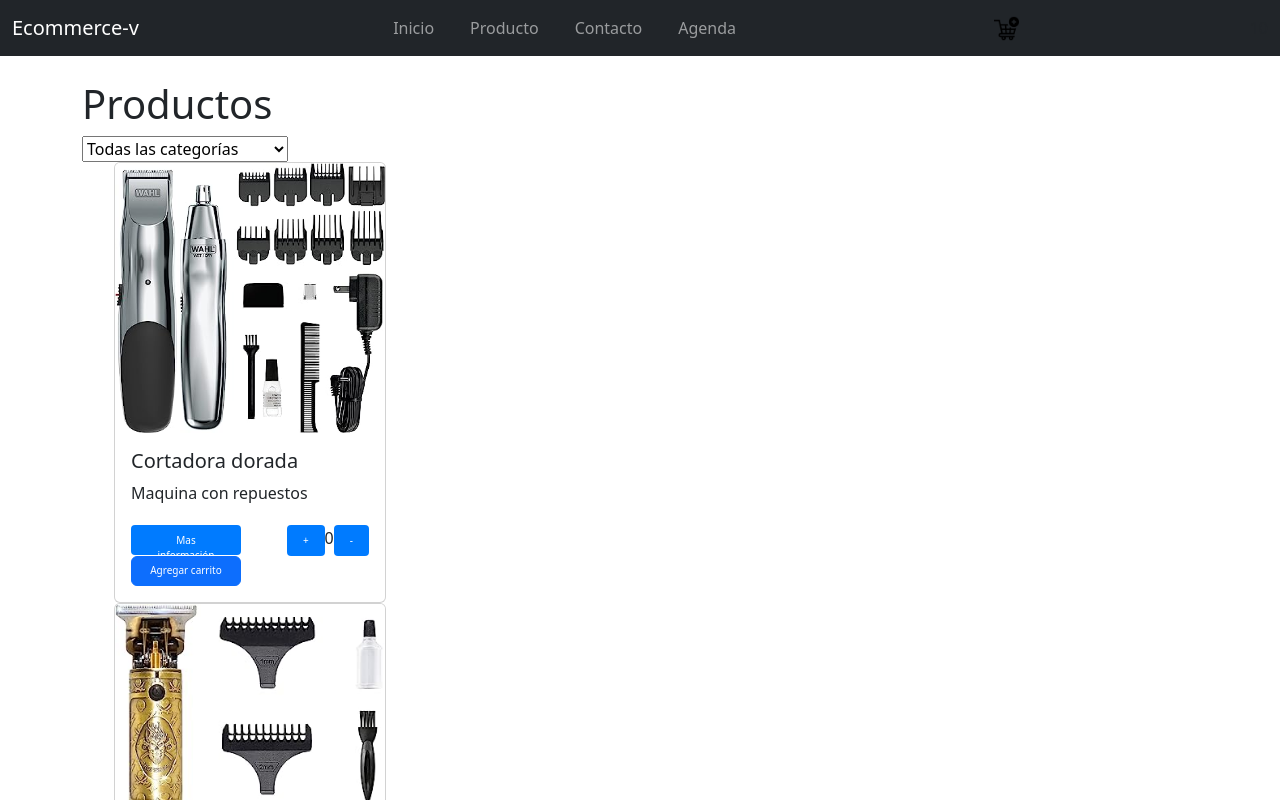
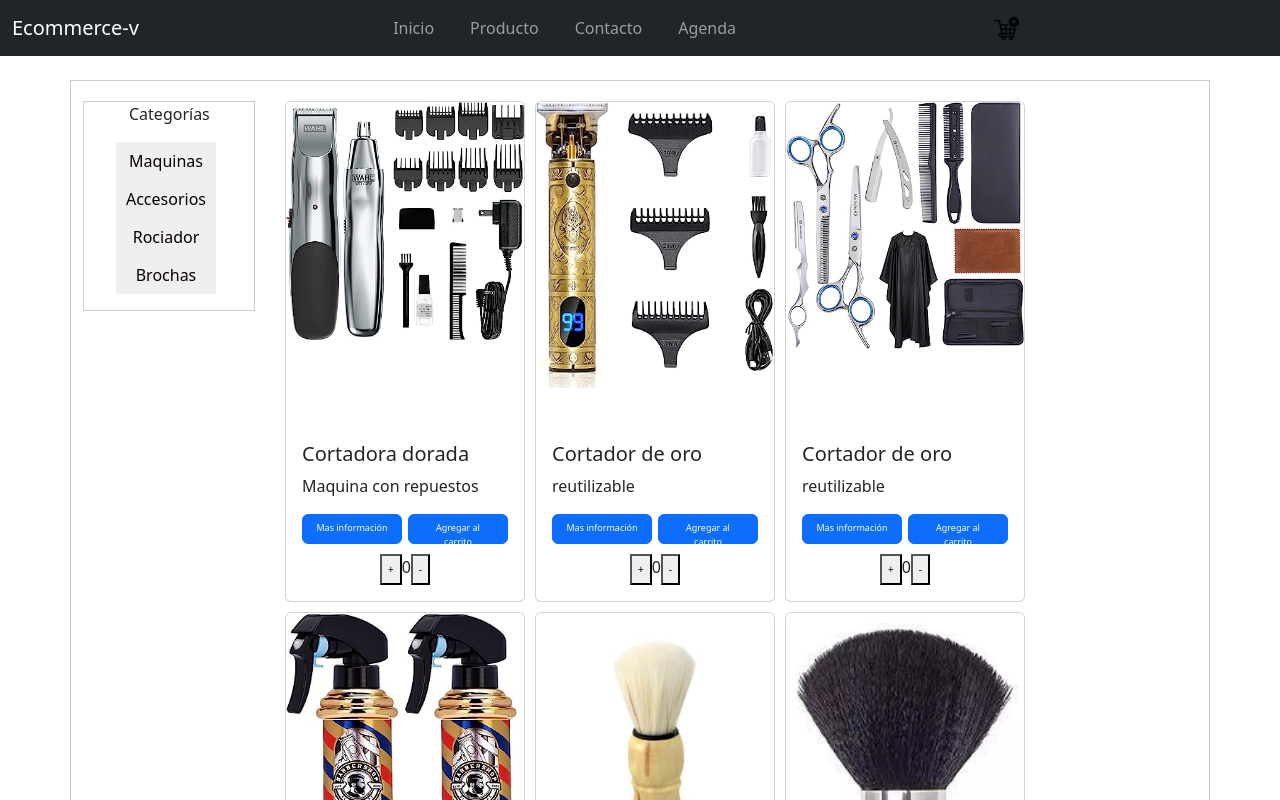
Before and after one commit to Brgarcia16/ecommerce-v, a React (Vite) app: page /productos in a window 1280 px wide. Shown: the top 800 px of the page. Built offline with nearby package versions, Linux system fonts and the light colour scheme.

Commit message:
Pantalla productos

```diff
--- a/src/App.css
+++ b/src/App.css
@@ -1,3 +1,62 @@
+.container_product {
+    width: 100%;
+    border: 1px solid rgba(0, 0, 0, 0.2);
+}
+
+.cardContainer {
+    list-style: none;
+    padding: 0;
+    margin: 0;
+    display: flex;
+    flex-wrap: wrap;
+    /* justify-content: space-between; */
+    /* Otros estilos para la lista de tarjetas si los necesitas */
+}
+
+.custom-container {
+    width: 90%;
+    margin: 0 auto;
+    border: 1px solid rgba(0, 0, 0, 0.2);
+    padding: 20px;
+}
+
+.content-wrapper {
+    display: flex;
+    gap: 30px;
+}
+
+.categories-list {
+    width: 172px;
+    border: 1px solid rgba(0, 0, 0, 0.2);
+    align-self: flex-start;
+}
+
+#category_subtitle{
+    padding-left: 45px;
+}
+
+
+.buttonCategory {
+    width: 100px;
+    padding: 7px 8px;
+    font-size: 16px;
+    color: #0a0101;
+    border: none;
+    transition: background-color 0.3s ease;
+}
+
+#ul_class{
+    list-style-type: none;
+}
+
+.buttonCategory:hover {
+    background-color: #c9dbe7;
+}
+
+.main-content {
+    flex: 3;
+}
+
 .Card {
     border: 1px solid #ccc;
     border-radius: 8px;
@@ -9,33 +68,18 @@
     margin-bottom: 10px;
 }
 
-.button-container {
-    display: flex;
-    justify-content: space-between;
-    margin-top: 20px;
-}
-
-.button-container button {
-    padding: 8px 16px;
-    border: none;
-    border-radius: 4px;
-    background-color: #007bff;
-    color: white;
-    cursor: pointer;
-}
-
 #incrementadorButtons {
     height: 31px;
     font-size: 10px;
 }
 
 #moreInformation {
-    font-size: 10px;
+    font-size: 9px;
 }
 
 #buttonMorInformation,
 #buttonAddCart {
-    width: 110px;
+    width: 100px;
     height: 30px;
 }
 
@@ -82,4 +126,90 @@
 
 .sin-subrayado {
     text-decoration: none;
-  }
+}
+
+.cardContainer {
+    list-style: none;
+    padding: 0;
+    margin: 0;
+    display: flex;
+    flex-wrap: wrap;
+    gap: 10px;
+    /* justify-content: space-between; */
+}
+
+.card-image {
+    max-height: 400px;
+    object-fit: cover;
+    overflow: hidden;
+}
+
+.image-container {
+    height: 300px;
+    overflow: hidden;
+    position: relative;
+}
+
+.line {
+    background-color: red;
+}
+
+.button-container {
+    display: flex;
+    flex-direction: column;
+    align-items: center;
+}
+
+.buttons-group {
+    display: flex;
+    justify-content: space-between;
+    width: 100%;
+    margin-bottom: 10px;
+    /* Espacio entre los botones y el incrementador */
+}
+
+
+/* Estilos del componente de carga */
+.loader-overlay {
+    /* Estilos para la superposición del modal */
+    position: fixed;
+    top: 0;
+    left: 0;
+    width: 100%;
+    height: 100%;
+    background-color: rgba(0, 0, 0, 0.5); /* Fondo oscurecido */
+    display: flex;
+    justify-content: center;
+    align-items: center;
+    z-index: 9999; /* Asegura que el modal esté encima del resto del contenido */
+}
+
+/* Estilos para el texto de carga */
+.loading-text {
+    color: rgb(17, 1, 1); /* Color del texto */
+    font-weight: bold; /* Estilo del texto */
+    position: relative; /* Posición relativa para el texto */
+    overflow: hidden; /* Oculta el exceso de texto */
+}
+
+/* Animación de la barra de progreso */
+.loading-text::before {
+    content: ''; /* Contenido vacío */
+    position: absolute;
+    top: 0;
+    left: 0;
+    width: 100%;
+    height: 100%;
+    background: linear-gradient(90deg, rgba(255, 255, 255, 0), rgba(255, 255, 255, 1)); /* Gradiente lineal para la barra */
+    animation: progress 2s linear infinite; /* Animación de la barra */
+}
+
+/* Animación de la barra de progreso */
+@keyframes progress {
+    0% {
+        transform: translateX(-100%); /* Barra fuera de la pantalla a la izquierda */
+    }
+    100% {
+        transform: translateX(100%); /* Barra fuera de la pantalla a la derecha */
+    }
+}
--- a/src/components/ItemListContainer.jsx
+++ b/src/components/ItemListContainer.jsx
@@ -15,24 +15,29 @@ export const ItemListContainer = props => {
     const { id } = useParams();
 
     const [categoriaSeleccionada, setCategoriaSeleccionada] = useState(null);
-    const handleCategoriaChange = (event) => {
-        setCategoriaSeleccionada(event.target.value);
+    const handleCategoriaChange = (categoria) => {
+        setCategoriaSeleccionada(categoria);
     };
 
+
     return (
-        <Container className='mt-4'>
-            <div>
-                <h1>Productos</h1>
+        <Container className='mt-4 custom-container'>
+            <div className="content-wrapper">
+                <div className="categories-list">
+                    <p id="category_subtitle">Categorías</p>
+                    <ul id="ul_class">
+                        {categorias.map((categoria) => (
+                            <li key={categoria}>
+                                <button className='buttonCategory' onClick={() => handleCategoriaChange(categoria)}>
+                                    {categoria}
+                                </button>
+                            </li>
+                        ))}
+                    </ul>
+                </div>
+                <div className="main-content">
                     <ItemList items={items} />
-                <select onChange={handleCategoriaChange} value={categoriaSeleccionada || ''}>
-                    <option value="">Todas las categorías</option>
-                    {categorias.map((categoria) => (
-                        <option key={categoria} value={categoria}>
-                            {categoria}
-                        </option>
-                    ))}
-                </select>
-                <ul>
+                    <ul className="cardContainer">
                         {products.filter((item) =>
                             categoriaSeleccionada === null ||
                             item.category === categoriaSeleccionada
@@ -41,6 +46,7 @@ export const ItemListContainer = props => {
                         ))}
                     </ul>
                 </div>
+            </div>
         </Container>
     );
 };
--- a/src/components/item.jsx
+++ b/src/components/item.jsx
@@ -3,25 +3,38 @@ import Button from 'react-bootstrap/Button';
 import Card from 'react-bootstrap/Card';
 import { IncrementadorCantidad } from './incrementador'
 import React, { useState } from 'react';
+import { MostrarToast } from './toast';
 
 
 export const Item = ({ item }) => {
   const [cantidad, setCantidad] = useState(0);
+
+  const [mostrar, setMostrar] = useState(false);
+
+  const handleClick = () => {
+    setMostrar(true); // Al hacer clic, mostramos el toast
+  };
   return (
-    <Card style={{ width: '17rem'}}>
-      <Card.Img variant="top" src={item.urlPicture} />
+    <Card style={{ width: '15rem' }}>
+      <div className='image-container'>
+        <Card.Img variant="top" src={item.urlPicture} className="card-image" />
+      </div>
+      <br className='line'/>
       <Card.Body className='bodyCard'>
         <Card.Title>{item.title}</Card.Title>
         <Card.Text>
           {item.description}
         </Card.Text>
         <div className='button-container'>
-          <Link to={`/item/${item.id}`}>
-            <Button variant="primary" id='buttonMorInformation'><p id='moreInformation'>Mas información</p></Button>
-          </Link>
-          <IncrementadorCantidad cantidad={cantidad} setCantidad={setCantidad}/>
+          <div className="buttons-group">
+            <Link to={`/item/${item.id}`}>
+              <Button variant="primary" id='buttonMorInformation'><p id='moreInformation'>Mas información</p></Button>
+            </Link>
+            <Button id='buttonAddCart' onClick={handleClick}><p id='moreInformation'>Agregar al carrito</p> </Button>
+          </div>
+          <IncrementadorCantidad cantidad={cantidad} setCantidad={setCantidad} />
         </div>
-        <Button id='buttonAddCart' onClick={() => alert("Se agregaron una cantidad de " + {cantidad}.cantidad + "")}><p id='moreInformation'>Agregar carrito</p></Button>
+        {mostrar && <MostrarToast onClose={() => setMostrar(false)} cantidad={cantidad} />} {}
       </Card.Body>
     </Card>
   )
--- a/src/components/itemDetailsContainer.jsx
+++ b/src/components/itemDetailsContainer.jsx
@@ -22,7 +22,14 @@ export const ItemDetailsContainer = () => {
     }, [id]);
 
     if (!item) {
-        return <>Cargando......</>
+        return (
+            <div class="loader-overlay" id="loader-overlay">
+                <div class="loader">
+                    <p class="loading-text">Cargando....</p>
+                </div>
+            </div>
+        )
+
     }
 
 
--- /dev/null
+++ b/src/components/toast.jsx
@@ -0,0 +1,32 @@
+import React from 'react';
+import { CSSTransition } from 'react-transition-group';
+import { Toast } from 'react-bootstrap';
+
+export function MostrarToast({ onClose, cantidad }) {
+
+  const messageSucces = "Se agregaron " + cantidad + " productos"
+
+  return (
+    <div
+      aria-live="polite"
+      aria-atomic="true"
+      className="toast-wrapper" // Clase para estilos de la animación
+    >
+      <CSSTransition
+        in={true} // Indica si la transición debería ejecutarse
+        timeout={300} // Duración de la animación en milisegundos
+        classNames="toast-animation" // Nombre de la clase para la animación
+        unmountOnExit
+      >
+        <div className="toast-container top-left"> {/* Posición del toast */}
+          <Toast onClose={onClose}>
+            <Toast.Header>
+              <strong className="me-auto">Título del Toast</strong>
+            </Toast.Header>
+            <Toast.Body>{messageSucces}</Toast.Body>
+          </Toast>
+        </div>
+      </CSSTransition>
+    </div>
+  )
+}
--- a/src/data/products.js
+++ b/src/data/products.js
@@ -3,7 +3,7 @@ export const products = [
     "id": 1,
     "title": "Cortadora dorada",
     "description": "Maquina con repuestos",
-    "category": "Maquinas de cortar pelo",
+    "category": "Maquinas",
     "urlPicture": "/src/assets/imagenes/imagen_2.jpg",
   }, {
     "id": 2,
@@ -11,17 +11,32 @@ export const products = [
     "description": "reutilizable",
     "category": "Accesorios",
     "urlPicture": "/src/assets/imagenes/imagen_3.jpg"
-  }, {
+  },
+  {
     "id": 3,
+    "title": "Cortador de oro",
+    "description": "reutilizable",
+    "category": "Accesorios",
+    "urlPicture": "/src/assets/imagenes/imagen_9.jpg"
+  },
+  {
+    "id": 4,
     "title": "Rociador",
     "description": "Worner",
     "category": "Rociador",
     "urlPicture": "/src/assets/imagenes/imagen_4.jpg"
   }, {
-    "id": 4,
+    "id": 5,
     "title": "Brocha nueva",
     "description": "Brocha nueva reutilizable",
     "category": "Brochas",
     "urlPicture": "/src/assets/imagenes/imagen_5.jpg"
   },
+  {
+    "id": 6,
+    "title": "Brocha nueva",
+    "description": "Brocha nueva reutilizable",
+    "category": "Brochas",
+    "urlPicture": "/src/assets/imagenes/imagen_6.jpeg"
+  },
   ]
```
Also changed, not shown: src/assets/imagenes/imagen_6.jpeg (added), src/assets/imagenes/imagen_9.jpg (renamed from src/assets/imagenes/imagen_6.jpg). Lines whose indentation alone changed are shown as unchanged.
